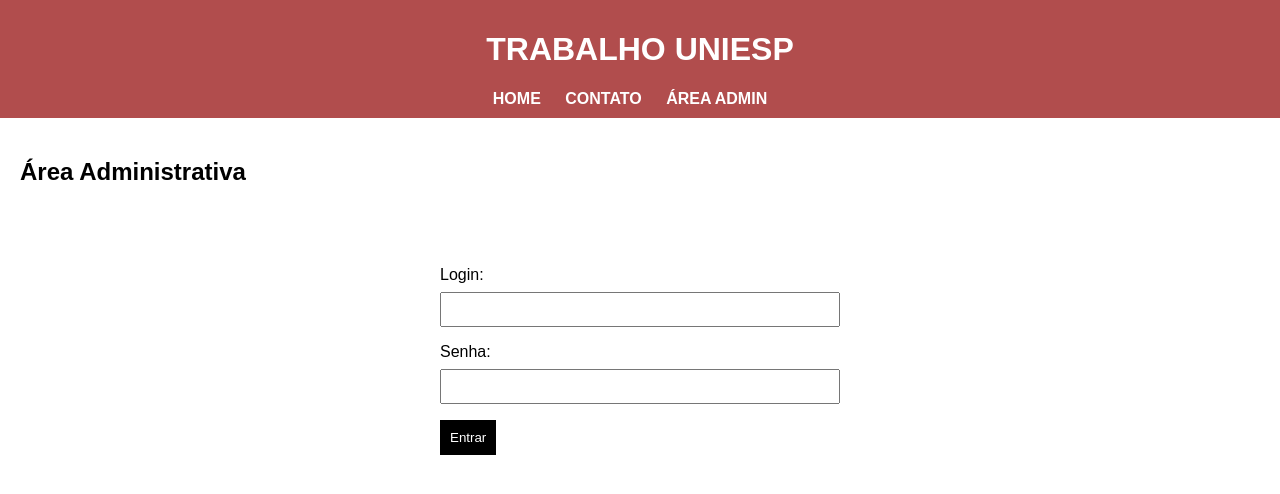
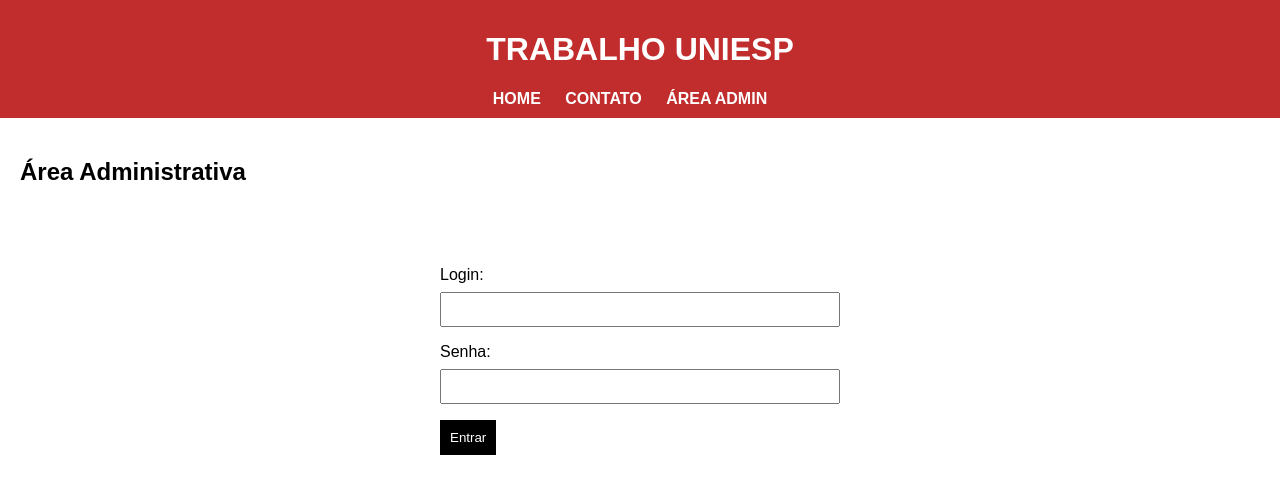
Before and after one commit to lucasjerhan/projetojavascript, a plain HTML site: page adm.html in a window 1280 px wide. Drawn offline with Linux system fonts and the light colour scheme.

Commit message:
cor modificada

```diff
--- a/style.css
+++ b/style.css
@@ -5,7 +5,7 @@ body {
 }
 
 header {
-    background-color: #b14d4d;
+    background-color: #c12c2c;
     color: #fff;
     padding: 10px;
     text-align: center;
```
